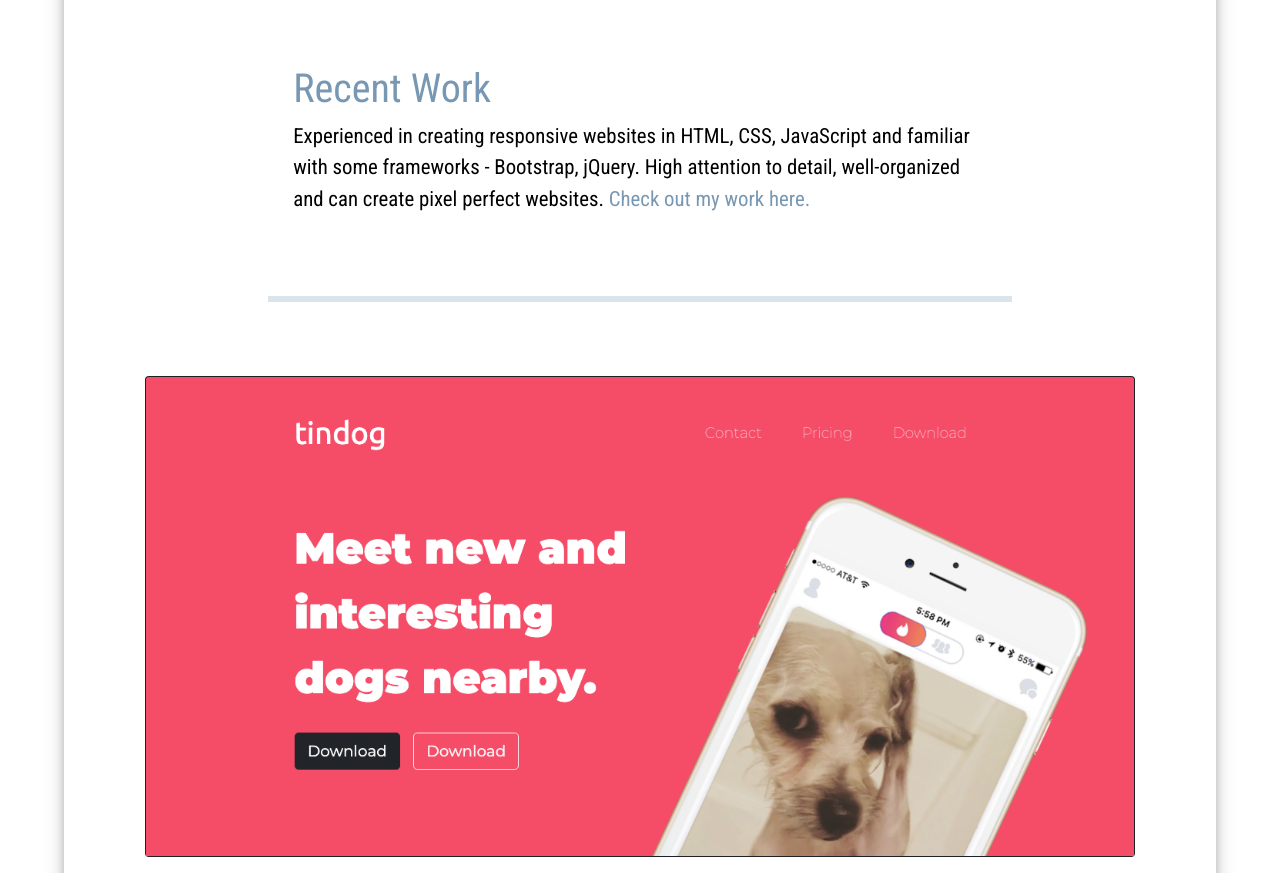
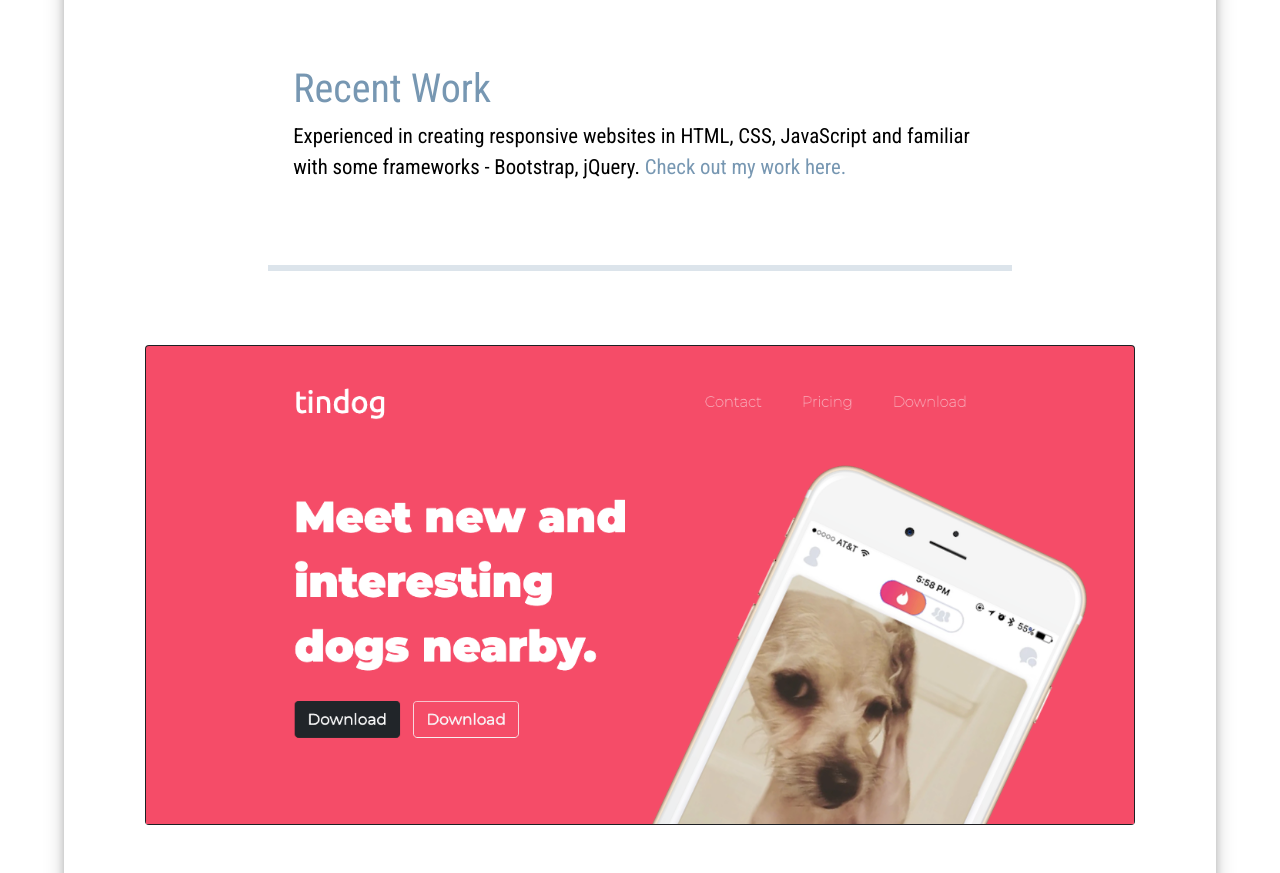
Before and after one commit to perezrebeca/portfolio, a plain HTML site: page index.html in a window 1280 px wide. Shown: the part 960-1833 px from the top of the page. Drawn offline with nearby package versions, Linux system fonts and the light colour scheme.

Commit message:
Update index.html

```diff
--- a/index.html
+++ b/index.html
@@ -84,7 +84,7 @@
         <hr>
         <div class="projects-title-box">
           <h2 class="big-header">Recent Work</h2>
-          <p class="projects-description">Experienced in creating responsive websites in HTML, CSS, JavaScript and familiar with some frameworks - Bootstrap, jQuery. High attention to detail, well-organized and can create pixel perfect websites.
+          <p class="projects-description">Experienced in creating responsive websites in HTML, CSS, JavaScript and familiar with some frameworks - Bootstrap, jQuery.
             <a class="project-link" href="https://github.com/perezrebeca?tab=repositories">Check out my work here.</a>
           </p>
         </div>
```
